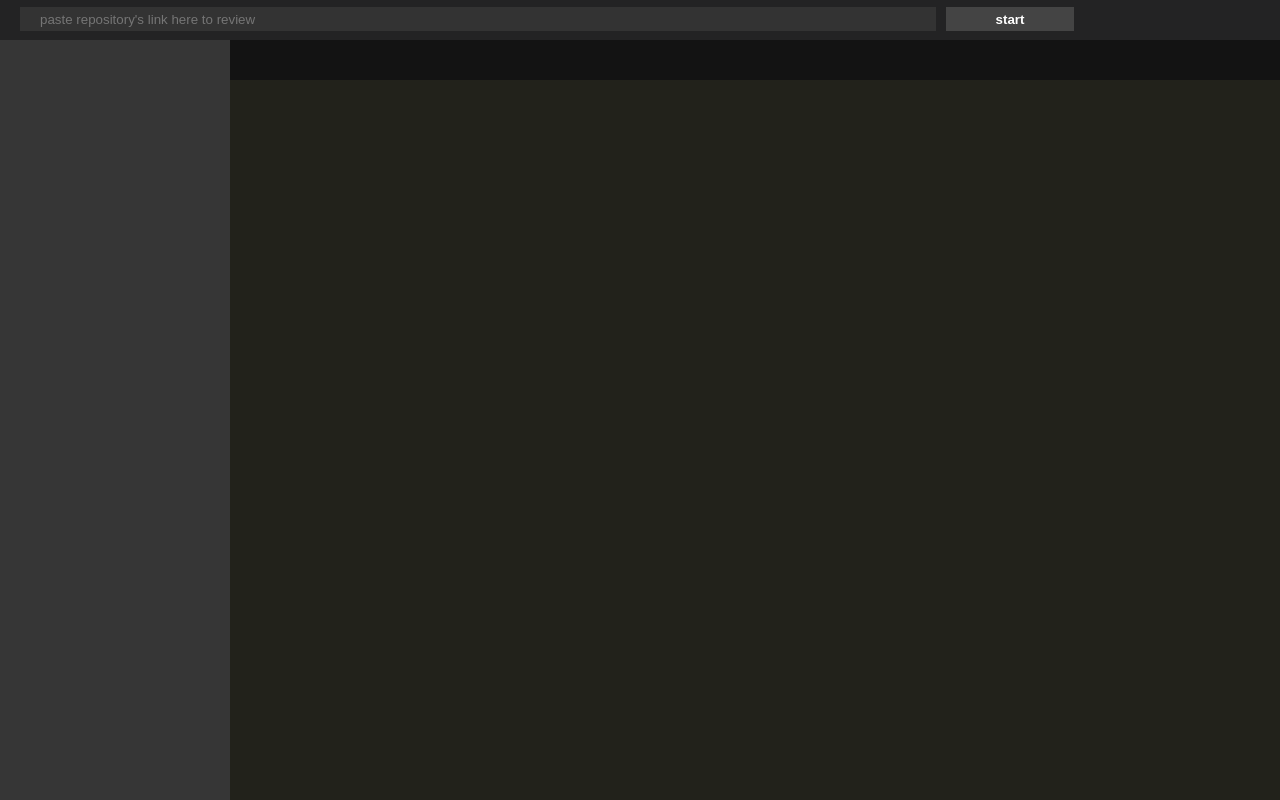
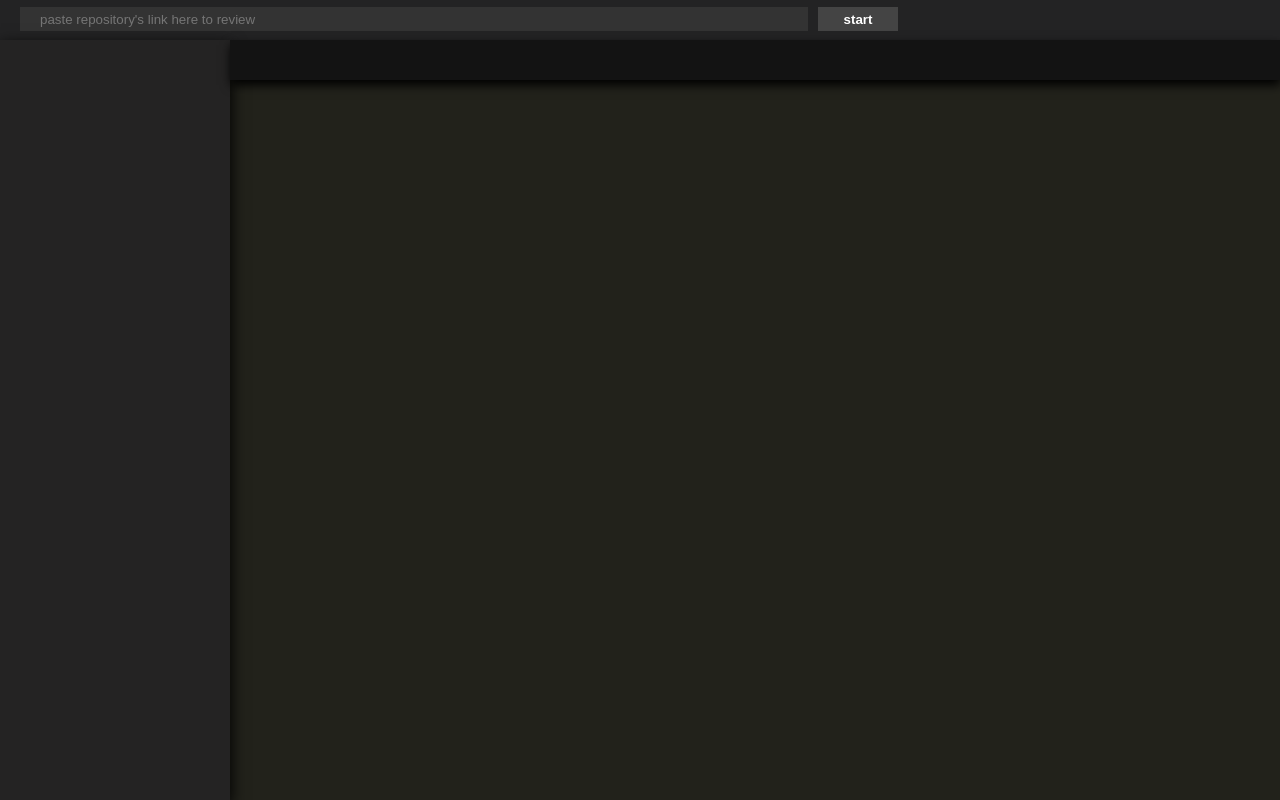
Before and after one commit to azerbelhedi/code-viewer, a React (Create React App) app: page / in a window 1280 px wide. Built offline with nearby package versions, Linux system fonts and the light colour scheme.

Commit message:
ui update

```diff
--- a/src/components/CodeHead/CodeHead.css
+++ b/src/components/CodeHead/CodeHead.css
@@ -2,12 +2,15 @@
     position: fixed ;
     top :5vh;
     right :0;
+    z-index: 5 ;
     width :82vw;
     height :5vh;
     background-color: #131313 ;
     color :white;
+    text-shadow: 1px 1px 5px black ;
     font-weight: bold ;
     font-family: cursive;
+    box-shadow: 1px 5px 10px black ;
 }
 
 .code-head h1{
--- a/src/components/DirectoryBox/DirectoryBox.css
+++ b/src/components/DirectoryBox/DirectoryBox.css
@@ -6,11 +6,10 @@
 .directory-box .directory-head .directory-logo img{
     width :24px;
     margin-right: 26px ;
-    padding-top: 3.5px ;
 }
 
 .directory-box .directory-head .directory-name{
-    font-size: 18px ;
+    font-size: 14px ;
     font-family: cursive ;
     font-weight: bold ;
 }
--- a/src/components/TopBar/TopBar.css
+++ b/src/components/TopBar/TopBar.css
@@ -15,7 +15,7 @@
     height :3vh;
     margin-top :7px;
     margin-left :20px;
-    width :70vw;
+    width :60vw;
     padding-left :20px;
     color :white;
 }
@@ -25,7 +25,7 @@
     height :3vh;
     background-color: rgb(68, 68, 68) ;
     font-weight: bold ;
-    width :10vw;
+    width :80px;
     margin-left :10px;
     color :white;
 }
--- a/src/components/Tree/Tree.css
+++ b/src/components/Tree/Tree.css
@@ -1,16 +1,17 @@
 .tree{
-    background-color: rgb(54, 54, 54) ;
+    background-color: rgb(36, 35, 35) ;
     width :18vw;
     height : 95vh ;
     position: fixed;
     top : 5vh ;
     left :0;
+    z-index: 5;
     color :white;
     overflow: scroll ;
+    box-shadow: 1px 5px 15px black ;
 }
 
 .tree h5{
     font-family: 'Courier New', Courier, monospace ;
     font-weight: bold ;
-    font-size: 15px
 }
```
Also changed, not shown: 1 other file (tests, documents, lock files or other folders).
